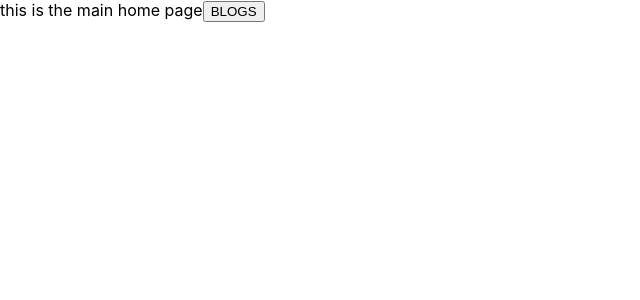
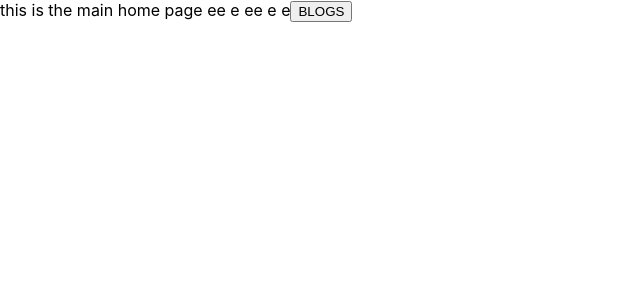
Before and after one commit to raashid8/raashid-portfolio, a Next.js app: page /home/main in a window 1280 px wide. Shown: the top 300 px of the page, without its empty margins (0-640 px from the left). Built offline with nearby package versions, Linux system fonts and the light colour scheme.

Commit message:
Build bug R

```diff
--- a/pages/home/main.js
+++ b/pages/home/main.js
@@ -8,7 +8,7 @@ const Main = () => {
       <Head>
         <title>Home Page</title>
       </Head>
-      this is the main home page
+      this is the main home page  ee e  ee e e
 
       <button onClick={()=>{router.push("/home/blog");}}>BLOGS</button>
     </>
```
